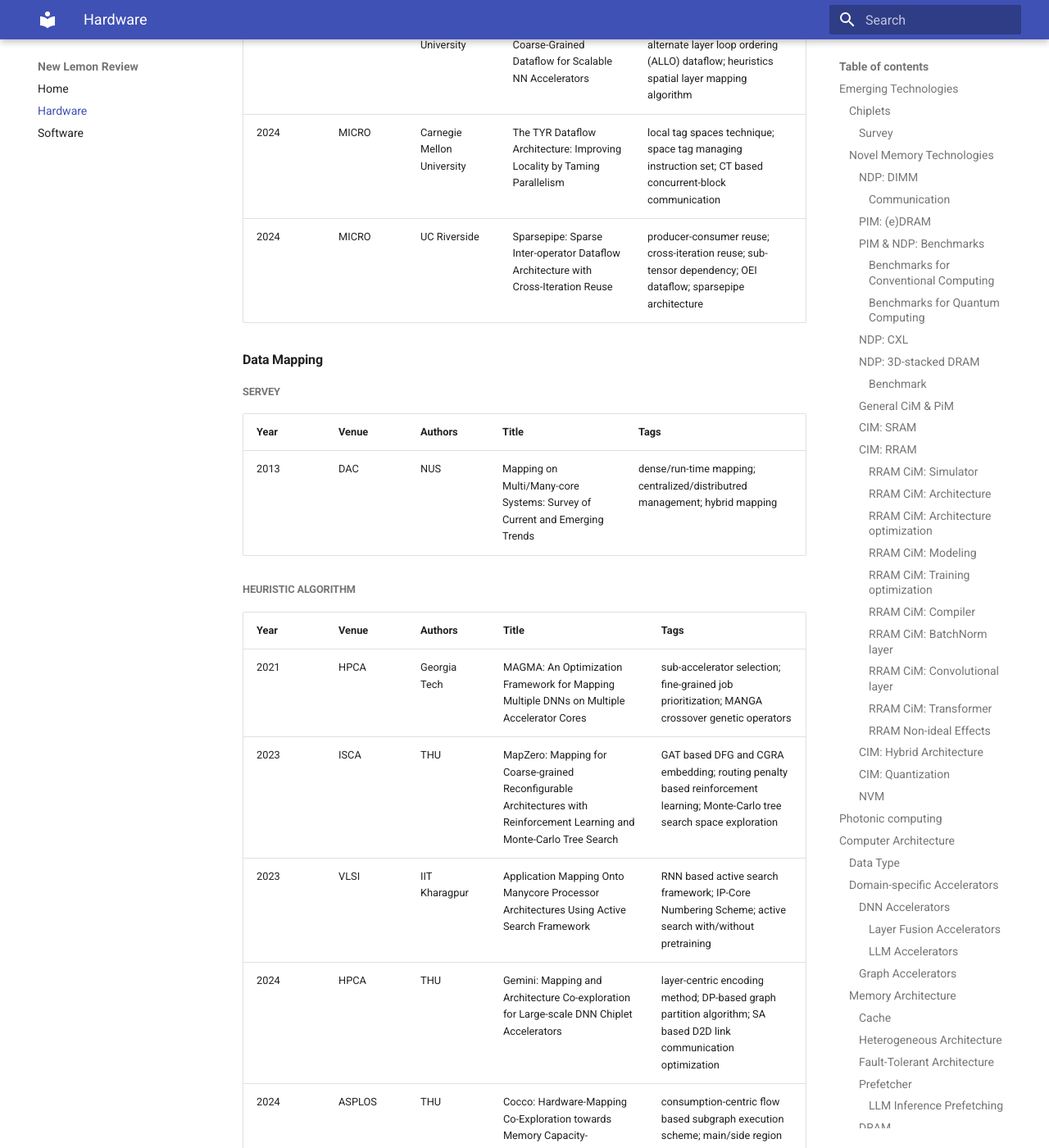
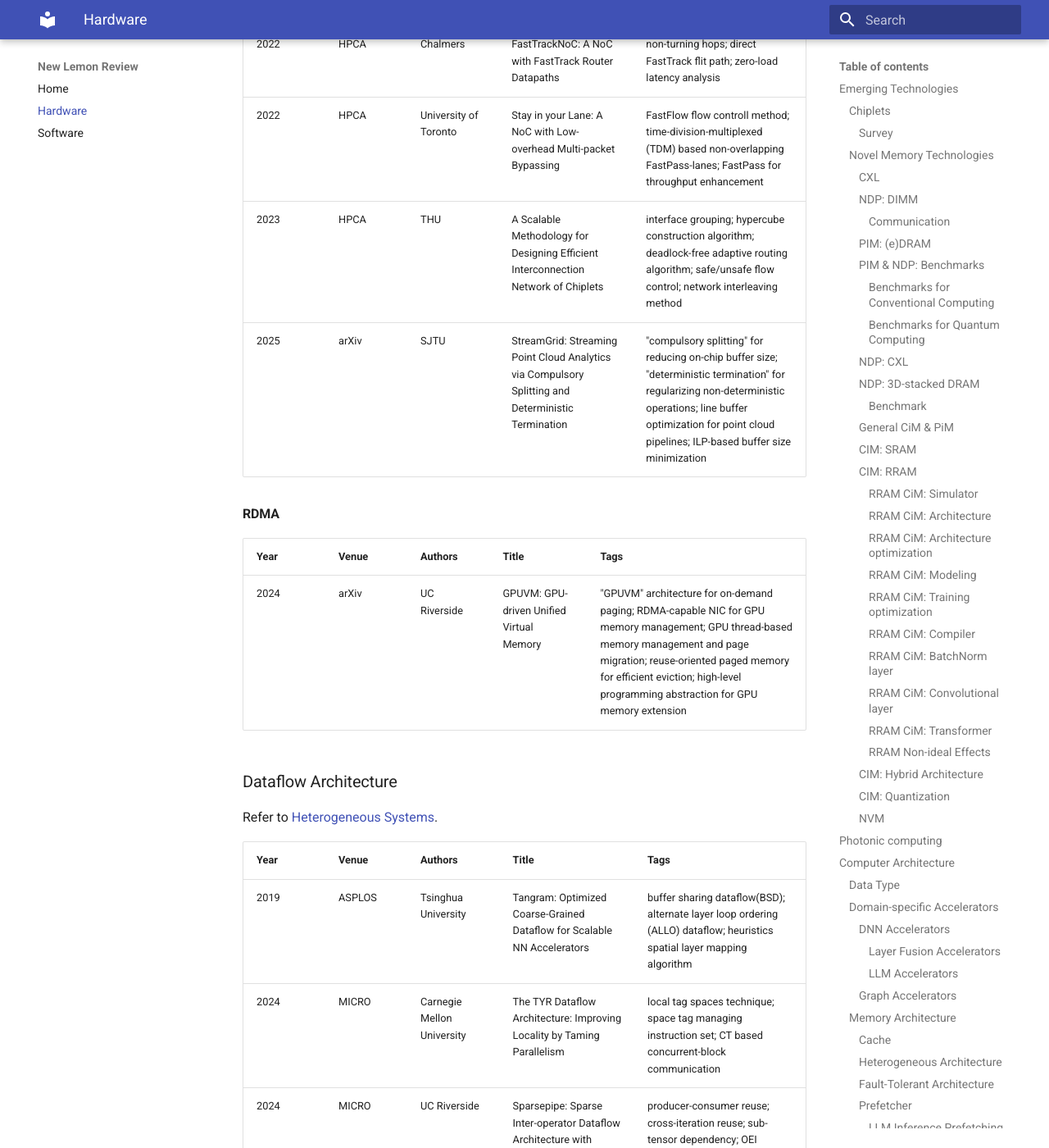
Before and after one commit to pku-lemonade/review, an MkDocs documentation site: the page built from docs/Hardware.md, in a window 1280 px wide and 1400 px high, scrolled down 23643 px. Shown: the whole window at 82% size. Built offline with MkDocs 1.6.1 and Material for MkDocs 9.7.7, drawn with Linux system fonts in a browser that asks for light colours; some of the changed text lies outside the part shown.

Commit message:
Added papers about RDMA, CXL and memory pools. (#37)
* Added some new papers about PIM from arXiv. RDMA-related papers will be added next week.

* "CXL-based Memory Pool" paper from a research survey of memory pool.

* Added papers about RDMA, CXL. Spelling fixes.

* Format fixes.

* Deleted the wrong letter "r".

---------

Co-authored-by: 赵翊博 <KRBernardy@outlook.com>

```diff
--- a/docs/Hardware.md
+++ b/docs/Hardware.md
@@ -13,6 +13,11 @@
 | 2024 | IEEE CASS | Tsinghua University | Chiplet Heterogeneous Integration Technology—Status and Challenges | wafer-scale chip architecture; compiler tool chain; integration technology; wafer-scale system; fault tolerance |
 
 ### Novel Memory Technologies
+
+#### CXL
+| Year | Venue | Authors | Title | Tags |
+|-|-|-|-|-|
+| 2023 | arXiv | CAS-ICT | CXL over Ethernet: A Novel FPGA-based Memory Disaggregation Design in Data Centers | "CXL over Ethernet architecture" for extending memory disaggregation; FPGA-based prototype with cache optimization; switch-independent congestion control algorithm; native memory semantics for transparent access; combining CXL and Ethernet for low-latency remote memory access |
 
 #### NDP: DIMM
 
@@ -53,6 +58,8 @@
 | 2022 | MICRO | UCSB | BEACON: Scalable Near-Data-Processing Accelerators for Genome Analysis near Memory Pool with the CXL Support | scalable hardware accelerator inside CXL switch or bank | lossless memory expansion for CXL memory pools |
 | 2024 | ICS | Samsung | CLAY: CXL-based Scalable NDP Architecture Accelerating Embedding Layers | direct interconnect between DRAM clusters; dedicated memory address mapping scheme; Multi-CLAY system support through customized CXL switch |
 | 2024 | MICRO | SK Hyrix | Low-overhead General-purpose Near-Data Processing in CXL Memory Expanders | CXL.mem protocol instead of CXL.io (DMA) for low-latency; "lightweight" threads to reduce address calculation overhead |
+##### CXL-based Memory Pools
+| 2023 | ASPLOS | Virginia Tech | Pond: CXL-Based Memory Pooling Systems for Cloud Platforms | "CXL-based memory pooling"; small-pool design for low latency; machine learning model for memory allocation prediction; zero-core virtual NUMA (zNUMA) node for untouched memory |
 
 #### NDP: 3D-stacked DRAM
 
@@ -357,7 +364,13 @@
 | 2016 | HPCA | KTH Royal Institute of Technology | DVFS for NoCs in CMPs: A Thread Voting Approach | thread voting based DVFS machenism; pre-defined region-based V/F adjustment algorithm |
 | 2022 | HPCA | Chalmers | FastTrackNoC: A NoC with FastTrack Router Datapaths | non-turning hops; direct FastTrack flit path; zero-load latency analysis |
 | 2022 | HPCA | University of Toronto | Stay in your Lane: A NoC with Low-overhead Multi-packet Bypassing | FastFlow flow controll method; time-division-multiplexed (TDM) based non-overlapping FastPass-lanes; FastPass for throughput enhancement |
-| 2023 | HPCA | Tsinghua University | A Scalable Methodology for Designing Efficient Interconnection Network of Chiplets | interface grouping; hypercube construction algorithm; deadlock-free adaptive routing algorithm; safe/unsafe flow control; network interleaving method|
+| 2023 | HPCA | THU | A Scalable Methodology for Designing Efficient Interconnection Network of Chiplets | interface grouping; hypercube construction algorithm; deadlock-free adaptive routing algorithm; safe/unsafe flow control; network interleaving method |
+| 2025 | arXiv | SJTU | StreamGrid: Streaming Point Cloud Analytics via Compulsory Splitting and Deterministic Termination | "compulsory splitting" for reducing on-chip buffer size; "deterministic termination" for regularizing non-deterministic operations; line buffer optimization for point cloud pipelines; ILP-based buffer size minimization |
+
+#### RDMA
+| Year | Venue | Authors | Title | Tags |
+|-|-|-|-|-|
+| 2024 | arXiv | UC Riverside | GPUVM: GPU-driven Unified Virtual Memory | "GPUVM" architecture for on-demand paging; RDMA-capable NIC for GPU memory management; GPU thread-based memory management and page migration; reuse-oriented paged memory for efficient eviction; high-level programming abstraction for GPU memory extension |
 
 ### Dataflow Architecture
 
```
Also changed, not shown: other parts of docs/Hardware.md (+1 -1 lines), docs/Software.md (+5 -0 lines).
